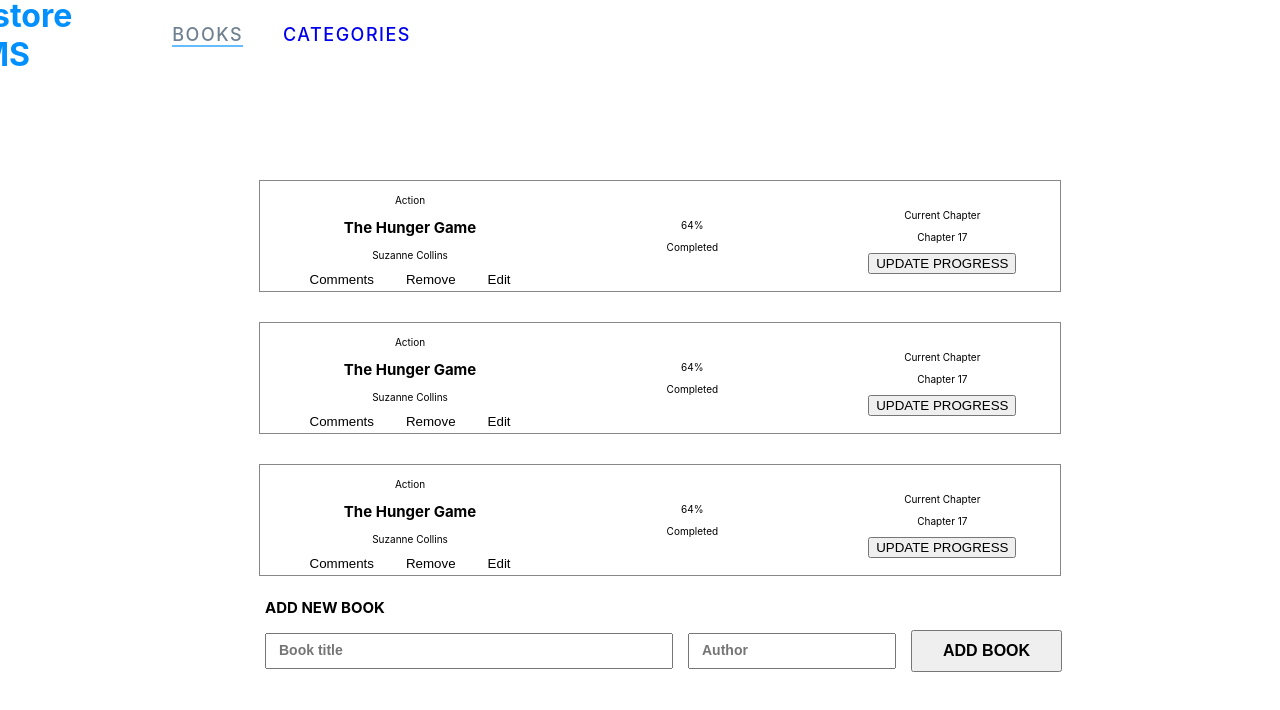
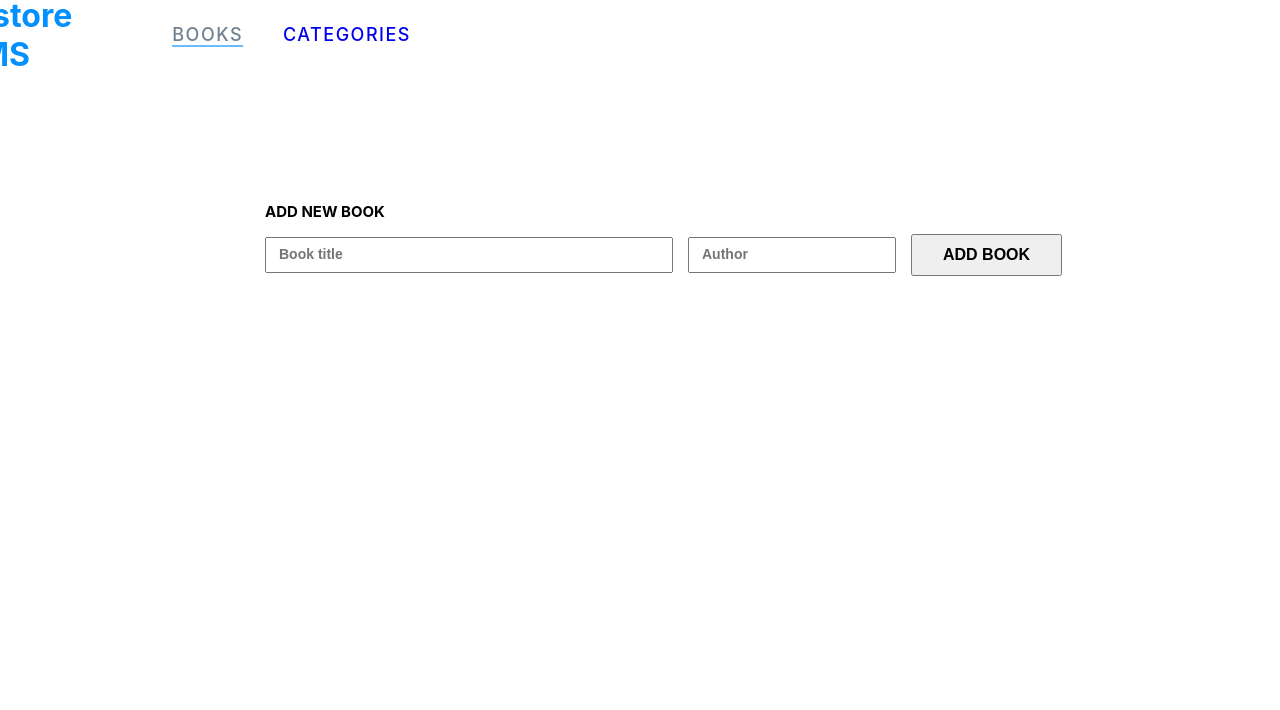
Before and after one commit to Yonashenok/Bookstore-App, a React (Create React App) app: page / in a window 1280 px wide. Shown: the top 710 px of the page. Built offline with nearby package versions, Linux system fonts and the light colour scheme.

Commit message:
feat: dispaly all book from store

```diff
--- a/src/components/BookLists/BookList.jsx
+++ b/src/components/BookLists/BookList.jsx
@@ -1,13 +1,17 @@
 import React from 'react';
+import { useSelector } from 'react-redux';
 import classes from './BookList.module.css';
 import Book from '../Book/Book';
 
-const BookList = () => (
-  <ul className={classes.bookListContainer}>
-    <Book />
-    <Book />
-    <Book />
-  </ul>
-);
+const BookList = () => {
+  const { books } = useSelector((state) => state.book);
 
+  return (
+    <ul className={classes.bookListContainer}>
+      {books.map((book) => (
+        <Book key={book.item_id} book={book} />
+      ))}
+    </ul>
+  );
+};
 export default BookList;
```
